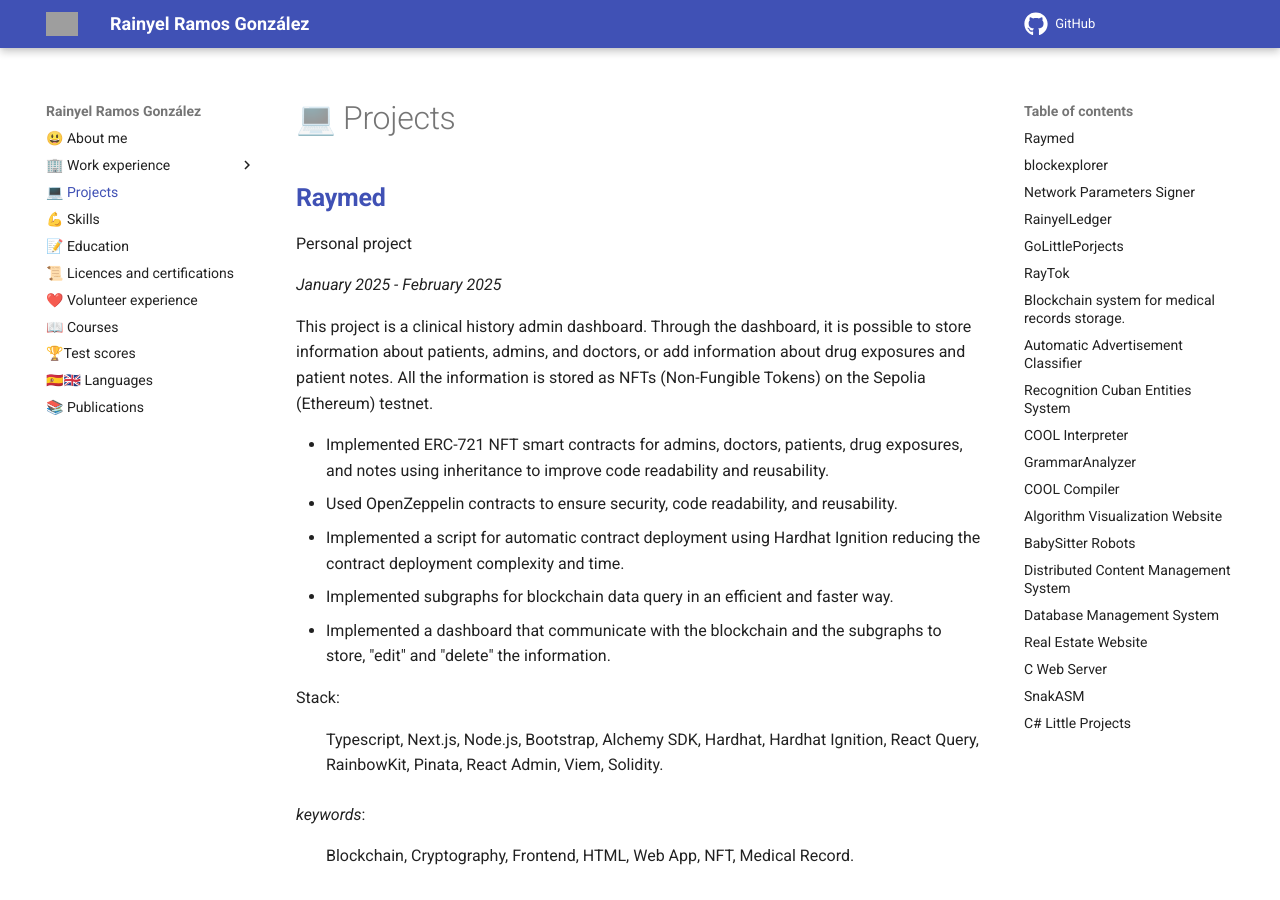
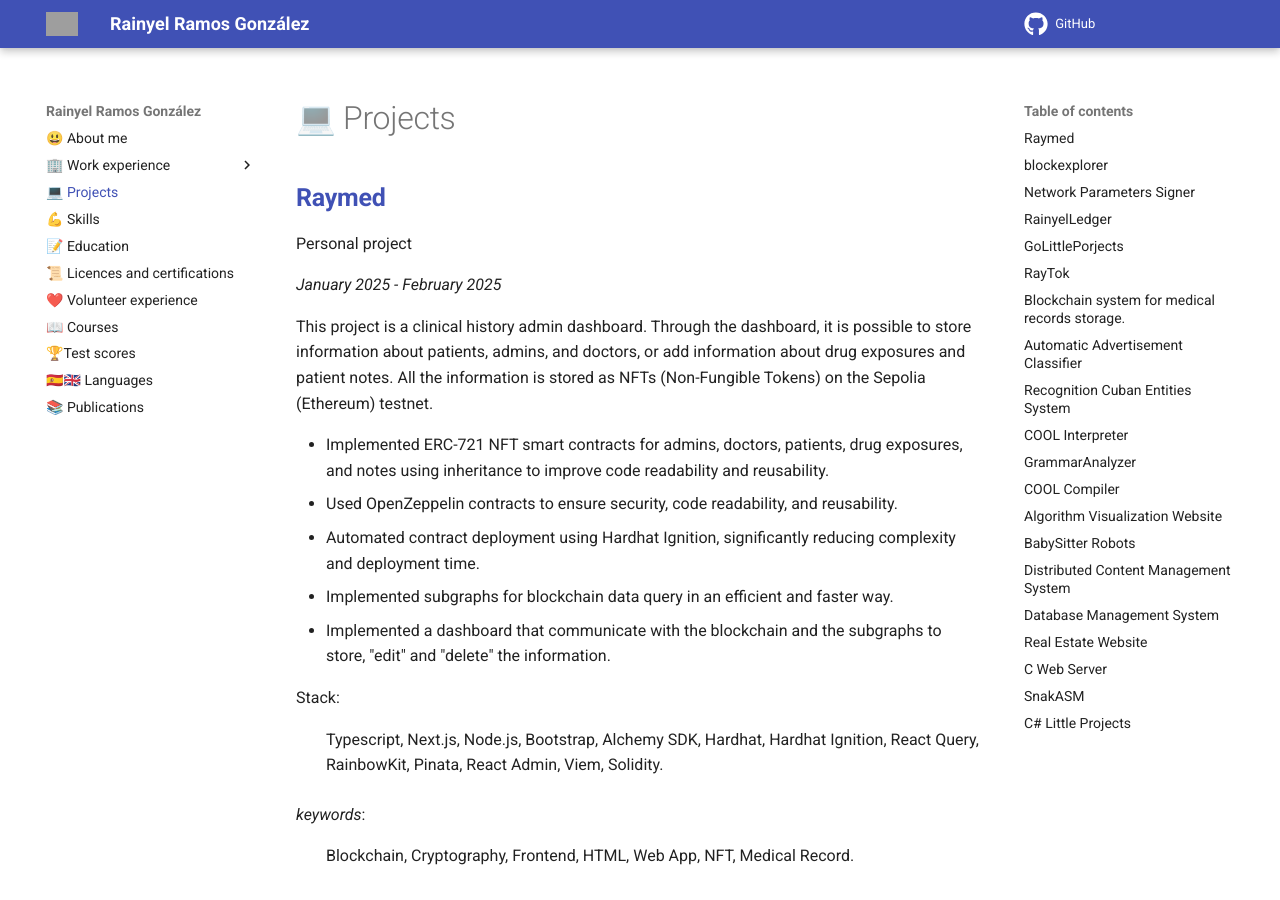
Before and after one commit to rayniel95/rayniel95.github.io, an MkDocs documentation site: the page built from docs/projects/projects.md, in a window 1280 px wide and 900 px high. Built offline with MkDocs 1.6.1 and Material for MkDocs 9.7.7, drawn with Linux system fonts in a browser that asks for light colours; grey boxes are pictures that could not be loaded.

Commit message:
docs(projects): improve wording in project description

```diff
--- a/docs/projects/projects.md
+++ b/docs/projects/projects.md
@@ -8,7 +8,7 @@ This project is a clinical history admin dashboard. Through the dashboard, it is
 
 - Implemented ERC-721 NFT smart contracts for admins, doctors, patients, drug exposures, and notes using inheritance to improve code readability and reusability.
 - Used OpenZeppelin contracts to ensure security, code readability, and reusability.
-- Implemented a script for automatic contract deployment using Hardhat Ignition reducing the contract deployment complexity and time.
+- Automated contract deployment using Hardhat Ignition, significantly reducing complexity and deployment time.
 - Implemented subgraphs for blockchain data query in an efficient and faster way.
 - Implemented a dashboard that communicate with the blockchain and the subgraphs to store, "edit" and "delete" the information.
 
```
